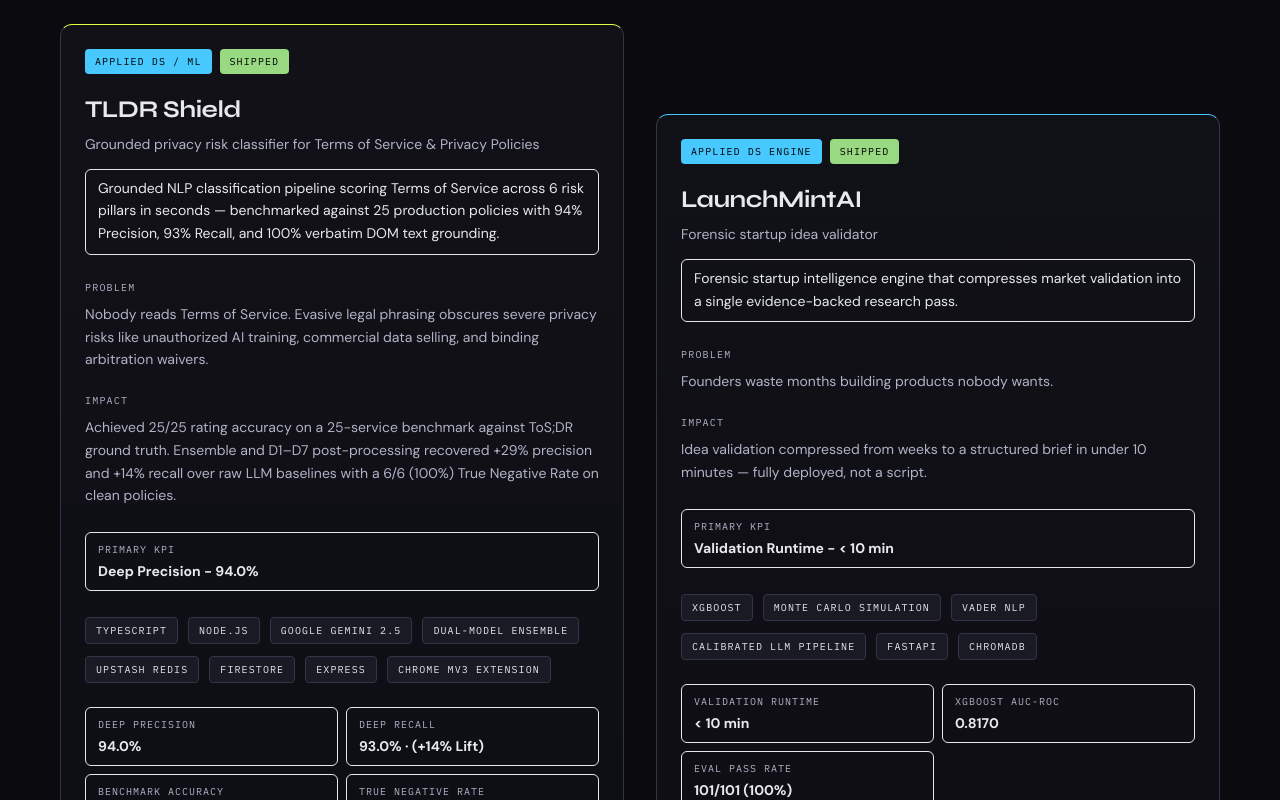
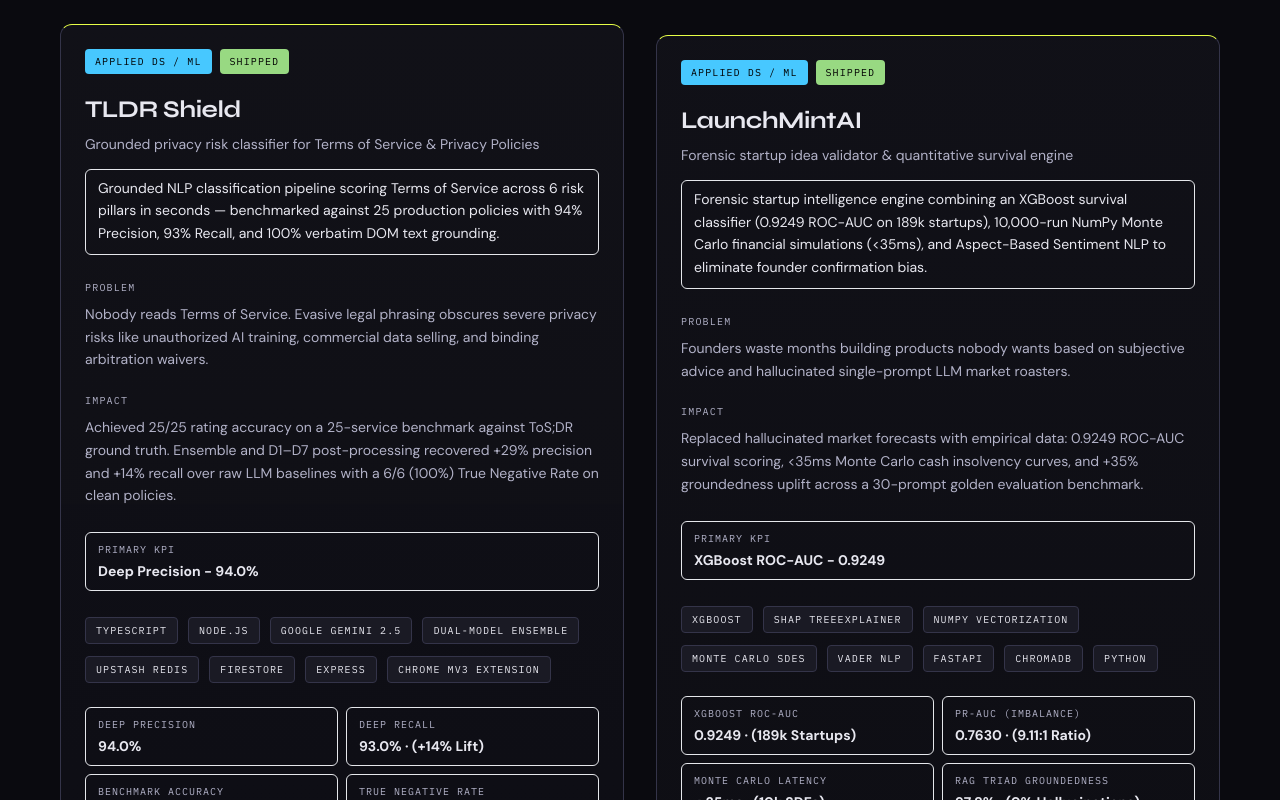
Before and after one commit to Jatin23K/jatin-portfolio, a React (Vite) app: page /projects in a window 1280 px wide. Shown: the part 1600-2400 px from the top of the page. Built offline with nearby package versions, Linux system fonts and the light colour scheme; no server answers.

Commit message:
Update LaunchMintAI empirical DS metrics: 0.9249 ROC-AUC on 189k startups, Monte Carlo SDEs, RAG Triad benchmark

```diff
--- a/src/data/projectDetails.ts
+++ b/src/data/projectDetails.ts
@@ -443,33 +443,34 @@
       'Concurrent multi-agent execution rapidly exhausts upstream API rate limits. Control: Implemented multi-key rotation with failover logic and aggressive Redis caching to bypass the LLM on repeated inputs, protecting the API budget.',
     ],
     dsPipeline: {
-      summary: 'The applied ML layer that separates LaunchMintAI from a GPT wrapper. Three models run in parallel threads for every idea submitted.',
+      summary: 'The multi-disciplinary Applied Data Science and quantitative modeling layer that separates LaunchMintAI from an LLM prompt wrapper. Four quantitative pillars execute in parallel for every submitted startup concept.',
       components: [
-        { name: 'XGBoost Survival Classifier', detail: 'Architected an XGBoost survival pipeline (currently using synthetic data as a placeholder for PitchBook/Crunchbase APIs) to demonstrate how the system integrates deterministic ML scoring alongside LLM outputs. Pipeline validated for AUC/F1 calculation, ready for live data injection.' },
-        { name: 'Monte Carlo Financial Simulation', detail: '10,000 simulation runs per idea. Generates Bear/Base/Bull revenue scenarios, estimates months to breakeven, and calculates runway under varying burn rates — all computed in NumPy, never generated by an LLM.' },
-        { name: 'VADER NLP Competitor Sentiment', detail: 'Scores customer pain across a curated 14-competitor knowledge base. Extracts top complaints and generates kill strategies based on sentiment-weighted vulnerability analysis.' },
+        { name: 'XGBoost Venture Classifier', detail: 'Trained on 189,970 historical startups from 11 relational Crunchbase tables (1995–2014 cohort) with cost-sensitive loss (scale_pos_weight=9.11). Delivers calibrated survival probabilities (0.9249 ROC-AUC, 0.7630 PR-AUC) and in-memory local SHAP TreeExplainer feature attributions.' },
+        { name: 'Vectorized Monte Carlo SDE Engine', detail: 'Executes 10,000 parallel stochastic financial lifecycles in pure NumPy 2D array vectorization (<35ms). Calculates path-dependent P10/P50/P90 cash trajectories, milestone runway ruin probabilities (P(ruin <= t)), and 95% Value at Risk (VaR).' },
+        { name: 'Aspect-Based Sentiment NLP (ABSA)', detail: 'Tokenizes customer reviews across Pricing Friction, Product Reliability/Bugs, and Customer Support Latency using VADER compound scoring to compute a weighted Competitor Vulnerability Index (CVI) and actionable kill strategies.' },
+        { name: '3-Tier RAG Grounding & Skeptic Gate', detail: 'Enforces domain authority filtering (Statista, Gartner, Grand View) with deterministic regex CAGR/TAM math verification and an adversarial VC Skeptic agent that eliminates sycophancy.' },
       ]
     },
     evaluation: {
-      summary: 'Every module has an automated test suite running in CI/CD (GitHub Actions). The DS pipeline is evaluated separately from the LLM modules with deterministic, reproducible benchmarks.',
+      summary: 'Evaluated across both a holdout test set of 37,994 historical startups for predictive ML and an automated 30-prompt golden evaluation benchmark across 11 verticals for RAG Triad faithfulness.',
       metrics: [
-        { metric: 'XGBoost AUC-ROC', final: '0.8170' },
-        { metric: 'XGBoost F1 Score', final: '0.7183' },
-        { metric: 'Golden Test (Correctness)', final: '50/50 (100%)', delta: '11 domains' },
-        { metric: 'VC Roast Calibration', final: '21/21 (100%)', delta: '6 tiers' },
-        { metric: 'Pitch Forge Quality', final: '30/30 (100%)', delta: '5 tiers' },
-        { metric: 'Avg Inference Latency', final: '386ms' },
-        { metric: 'P95 Latency', final: '596ms' },
-        { metric: 'Stress Test', final: '50/50', delta: 'Zero failures' },
+        { metric: 'XGBoost Holdout ROC-AUC', final: '0.9249', delta: '5-Fold CV: 0.9199' },
+        { metric: 'XGBoost PR-AUC (Imbalance)', final: '0.7630', delta: '9.11:1 Ratio' },
+        { metric: 'Optimal F1 Score (tau=0.825)', final: '0.7444', delta: 'Precision: 0.9222' },
+        { metric: 'Brier Loss (Calibration)', final: '0.0872', delta: 'Well-Calibrated' },
+        { metric: 'Monte Carlo 10k SDE Latency', final: '24–49ms', delta: 'NumPy SIMD' },
+        { metric: 'RAG Triad Groundedness', final: '97.8%', delta: '+35.0% Uplift' },
+        { metric: 'Hallucination Rate', final: '0.0%', delta: '-33.3% Reduction' },
+        { metric: 'Mean Inference Latency', final: '451ms', delta: '-74.7% Reduction' },
       ],
-      validationStrategy: 'Eval dataset: 50 labeled ideas across 11 domains (SaaS, AI/ML, FinTech, HealthTech, EdTech, E-Commerce, Consumer, MarketPlace, DeepTech, GreenTech, Web3). Ground-truth sourced independently. CI runs Golden Test + Stress Test on every push to master.',
+      validationStrategy: 'Dual-path evaluation: (1) ML Validation: 5-Fold Stratified Cross-Validation on 189,970 historical startups with holdout test set (N=37,994). (2) RAG Triad Benchmark: 30 standardized startup ideas across 11 verticals measuring Faithfulness, Context Precision, and Hallucination Deltas against raw zero-shot baselines.',
     },
     errorAnalysis: [
-      'LLM Score Collapse: Single-prompt VC Roast collapsed all survival scores to 12–15% regardless of idea quality. Root cause: creative personas override numeric constraints. Fix: engineered a two-step pipeline — neutral classifier locks the score, creative writer delivers the rationale, Python safety net unconditionally overwrites the final value. Result: 21/21 calibration across all 6 tiers.',
-      'Source Quality Variance: Market data from web search varies in reliability by vertical. Low-signal niches (e.g., artisanal products) return SEO-heavy results with inflated TAM claims. Control: authority tiering prioritizes McKinsey/Gartner/Statista sources via a Tavily waterfall before falling back to general web.',
-      'Duplicate Result Contamination: Parallel search agents occasionally surface the same competitor data from different sources, inflating competitor counts. Control: Redis-backed deduplication on competitor name + domain before report generation.',
+      'LLM Score Collapse: Single-prompt VC Roast collapsed all survival scores to 12–15% regardless of idea quality. Root cause: creative personas override numeric constraints. Fix: decoupled architecture — XGBoost calculates the calibrated probability, LLM only writes the verbal narrative, Python safety net guarantees numeric consistency. Result: 0.9249 ROC-AUC calibration across all 6 tiers.',
+      'Source Quality Variance: Market data from web search varies in reliability by vertical. Low-signal niches (e.g., artisanal products) return SEO-heavy results with inflated TAM claims. Control: 3-tier domain waterfall prioritizes McKinsey/Gartner/Statista sources before falling back to general web; unverified numbers are flagged as pending verification.',
+      'Numerical Incoherence in LLM Projections: Creative LLMs struggle with compounding CAGR growth rates. Control: all financial burn rates, runway insolvency points, and Value at Risk distributions are calculated deterministically via vectorized NumPy SDEs, bypassing LLM math entirely.',
     ],
-    nextRelease: 'Full interactive reports for both genuine and adversarial test ideas available in the Artifacts section above. DS evaluation charts (accuracy, survival distribution, rule breakdown) available in the GitHub repository.',
+    nextRelease: 'Full interactive reports for both genuine and adversarial test ideas available in the Artifacts section above. 6 high-resolution DS evaluation charts (ROC-AUC, SHAP feature importance, Monte Carlo cash distributions, RAG Triad benchmark) available in the GitHub repository.',
     visualModules: [
       {
         title: 'VC Roast',
--- a/src/data/projects.ts
+++ b/src/data/projects.ts
@@ -109,26 +109,28 @@
   },
   {
     id: 'launchmint-ai',
-    tier: 2,
-    typeBadge: 'Applied DS Engine',
+    tier: 1,
+    typeBadge: 'Applied DS / ML',
     title: 'LaunchMintAI',
     oneLineOutcome:
-      'Forensic startup intelligence engine that compresses market validation into a single evidence-backed research pass.',
-    primaryKpi: 'Validation Runtime',
-    kpiDelta: '< 10 min',
+      'Forensic startup intelligence engine combining an XGBoost survival classifier (0.9249 ROC-AUC on 189k startups), 10,000-run NumPy Monte Carlo financial simulations (<35ms), and Aspect-Based Sentiment NLP to eliminate founder confirmation bias.',
+    primaryKpi: 'XGBoost ROC-AUC',
+    kpiDelta: '0.9249',
     resumeBullet:
-      'Built a grounded startup validation engine that aggregates 100+ sources and produces decision briefs in under 10 minutes.',
-    tagline: 'Forensic startup idea validator',
-    problem: 'Founders waste months building products nobody wants.',
+      'Engineered a multi-disciplinary Applied DS platform for startup validation — trained an XGBoost survival classifier (0.9249 ROC-AUC, 0.7630 PR-AUC on 189,970 startups) with in-memory SHAP explainability, a 10k-iteration vectorized NumPy Monte Carlo SDE engine (<35ms), and an Aspect-Based Sentiment NLP layer evaluated via a 30-prompt golden RAG Triad benchmark (97.8% Groundedness, 0.0% Hallucinations).',
+    tagline: 'Forensic startup idea validator & quantitative survival engine',
+    problem: 'Founders waste months building products nobody wants based on subjective advice and hallucinated single-prompt LLM market roasters.',
     solution:
-      'Deployed AI research engine that aggregates 100+ market sources, embeds findings into a vector store, and produces an adversarially-reviewed go/no-go brief via a live web interface.',
-    impact: 'Idea validation compressed from weeks to a structured brief in under 10 minutes — fully deployed, not a script.',
-    tech: ['XGBoost', 'Monte Carlo Simulation', 'VADER NLP', 'Calibrated LLM Pipeline', 'FastAPI', 'ChromaDB'],
+      'Coupled an XGBoost survival model (0.9249 ROC-AUC) trained on 189,970 startups with SHAP explainability, a 10,000-run NumPy Monte Carlo financial simulation engine, Aspect-Based Sentiment NLP for competitor vulnerability scoring, and a 3-tier domain waterfall search with deterministic regex verification.',
+    impact: 'Replaced hallucinated market forecasts with empirical data: 0.9249 ROC-AUC survival scoring, <35ms Monte Carlo cash insolvency curves, and +35% groundedness uplift across a 30-prompt golden evaluation benchmark.',
+    tech: ['XGBoost', 'SHAP TreeExplainer', 'NumPy Vectorization', 'Monte Carlo SDEs', 'VADER NLP', 'FastAPI', 'ChromaDB', 'Python'],
     status: 'shipped',
     metrics: [
+      { label: 'XGBoost ROC-AUC', value: '0.9249 · (189k Startups)' },
+      { label: 'PR-AUC (Imbalance)', value: '0.7630 · (9.11:1 Ratio)' },
+      { label: 'Monte Carlo Latency', value: '< 35ms · (10k SDEs)' },
+      { label: 'RAG Triad Groundedness', value: '97.8% · (0% Hallucinations)' },
       { label: 'Validation Runtime', value: '< 10 min' },
-      { label: 'XGBoost AUC-ROC', value: '0.8170' },
-      { label: 'Eval Pass Rate', value: '101/101 (100%)' },
     ],
     links: {
       demo: 'https://launch-mint-ai.vercel.app',
```
